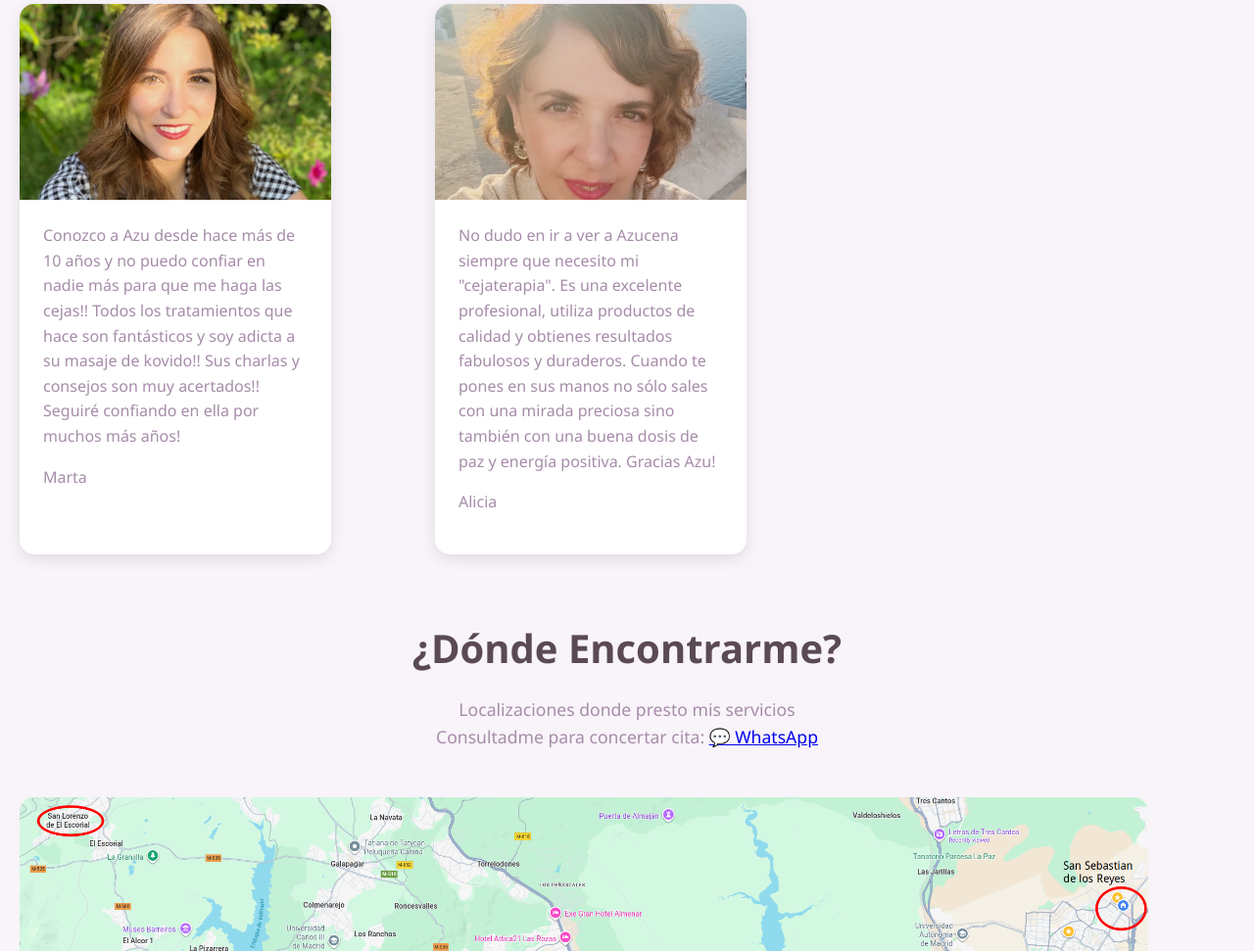
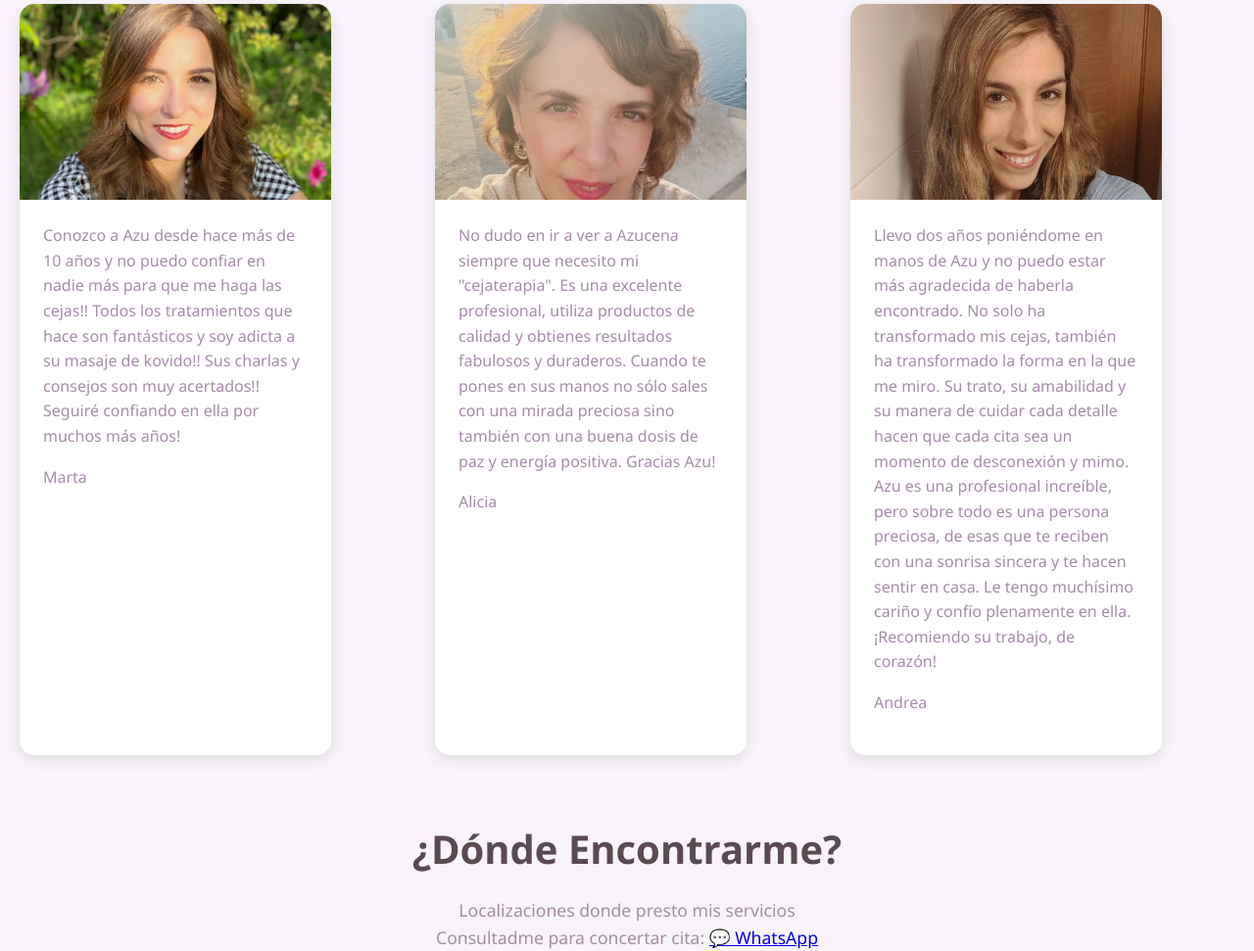
Before and after one commit to azucejas/web, a plain HTML site: page index.html in a window 1280 px wide. Shown: the part 4111-5082 px from the top of the page at 98% size. Drawn offline with Linux system fonts and the light colour scheme.

Commit message:
Añadido testimonio de Andrea

```diff
--- a/index.html
+++ b/index.html
@@ -208,6 +208,13 @@
                         <p>Alicia</p>
                     </div>
                 </div>
+                <div class="service-card">
+                    <div class="service-img" style="background-image: url('img/testimonios/Andrea.webp')"></div>
+                    <div class="service-content">
+                        <p>Llevo dos años poniéndome en manos de Azu y no puedo estar más agradecida de haberla encontrado. No solo ha transformado mis cejas, también ha transformado la forma en la que me miro. Su trato, su amabilidad y su manera de cuidar cada detalle hacen que cada cita sea un momento de desconexión y mimo. Azu es una profesional increíble, pero sobre todo es una persona preciosa, de esas que te reciben con una sonrisa sincera y te hacen sentir en casa. Le tengo muchísimo cariño y confío plenamente en ella. ¡Recomiendo su trabajo, de corazón!</p>
+                        <p>Andrea</p>
+                    </div>
+                </div>
             </div>
             <div>
 
```
Also changed, not shown: img/testimonios/Andrea.webp (added).
